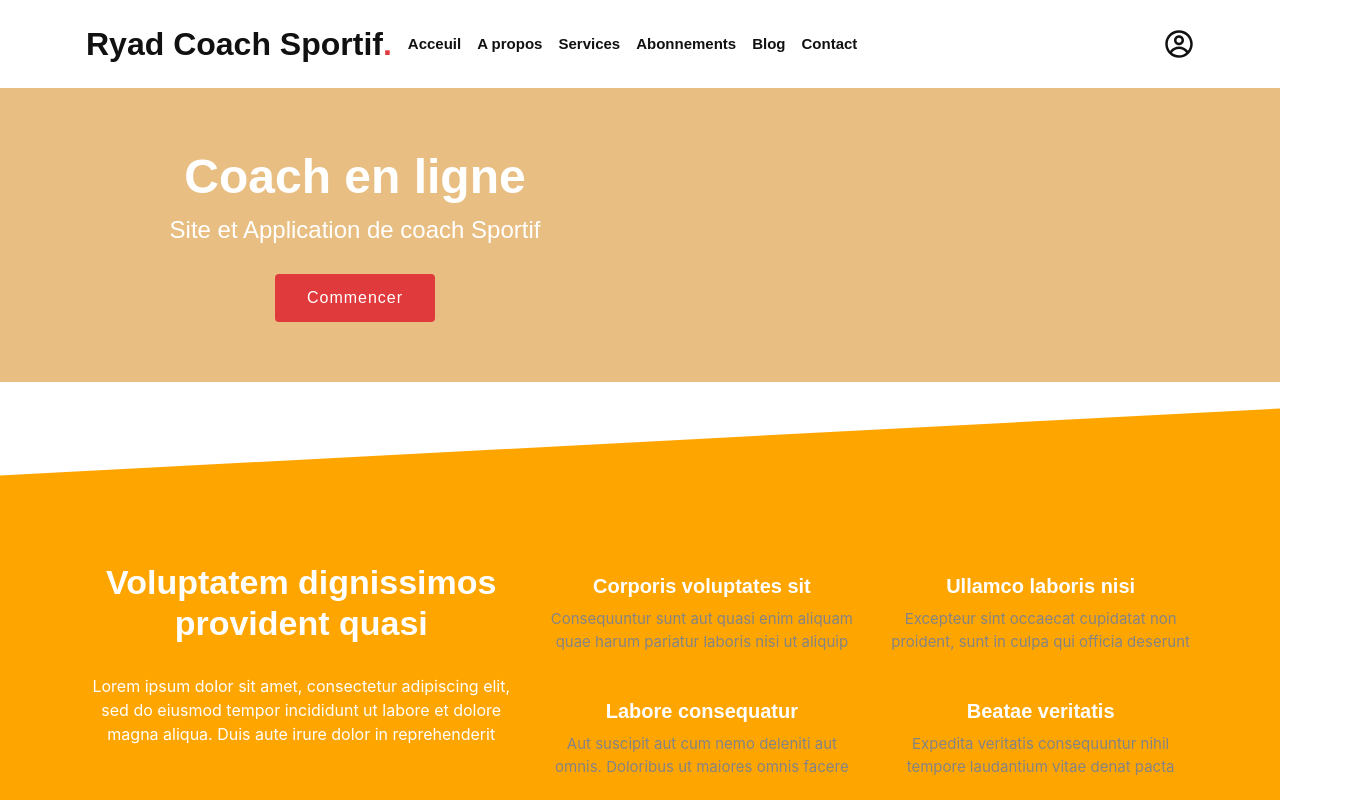
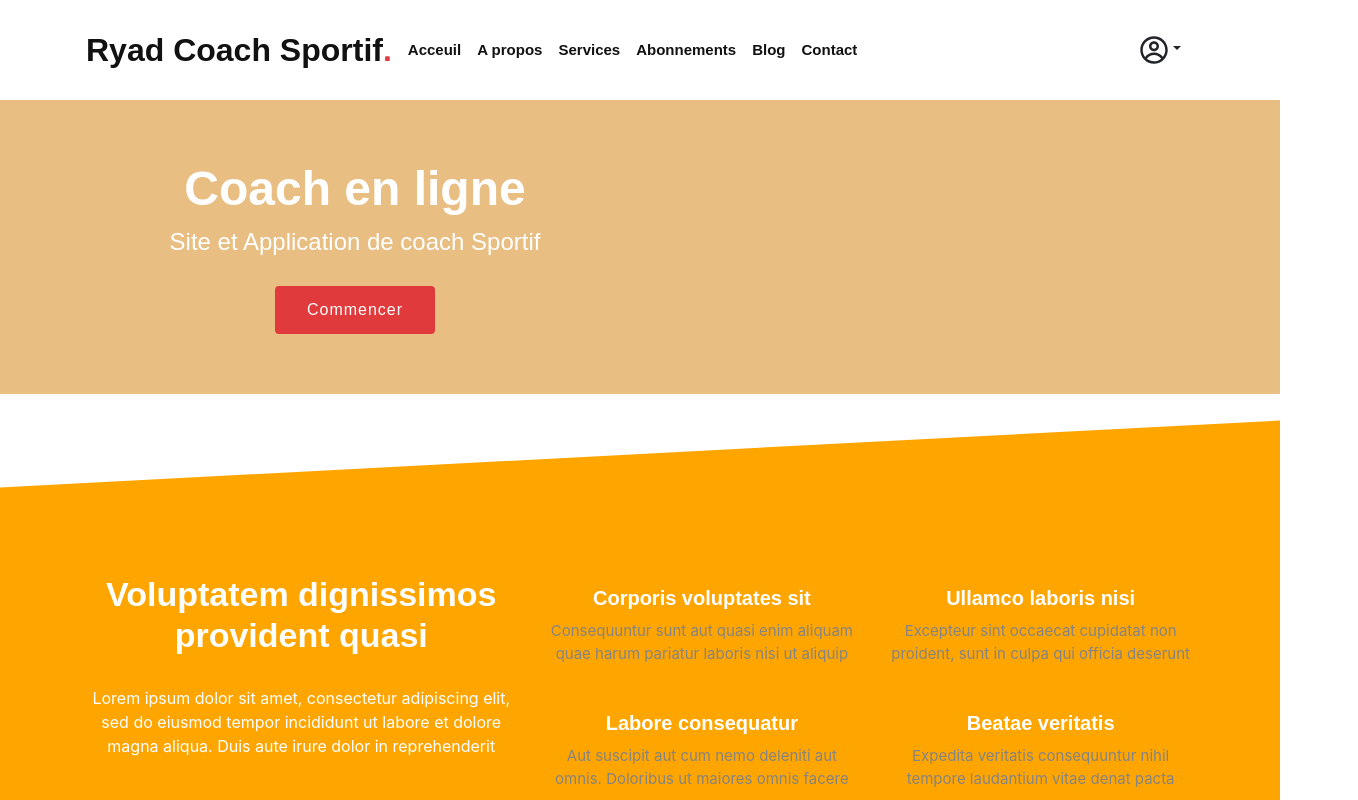
Before and after one commit to alphaseul/ryadcoach, a React (Create React App) app: page / in a window 1280 px wide. Shown: the top 800 px of the page, 1358 px wide, since content can reach past the window. Built offline with nearby package versions, Linux system fonts and the light colour scheme.

Commit message:
navbar toogle button

```diff
--- a/src/Navbar.js
+++ b/src/Navbar.js
@@ -1,11 +1,11 @@
 import React from "react";
 import "./Navbar.css";
 import { CgProfile } from "react-icons/cg";
-import { Navbar } from "react-bootstrap";
+import { Navbar, Dropdown } from "react-bootstrap";
 
 function NavBar() {
   return (
-    <header id="header" className="container">
+    <div id="header" className="container">
       <Navbar expand="lg">
         <h1 className="logo me-auto">
           <a href="index.html">
@@ -14,7 +14,7 @@ function NavBar() {
         </h1>
 
         <Navbar.Collapse id="basic-navbar-nav">
-          <a href="/#" className="logo me-auto mobile-nav">
+          <a href="/#" className="logo me-auto">
             <img src=" " alt="" />
           </a>
           <nav className="nav-menu">
@@ -41,25 +41,20 @@ function NavBar() {
           </nav>
         </Navbar.Collapse>
         <nav className="nav-menu ">
-          <ul>
-            <li className="drop-down">
-              <a href="/#">
-                <CgProfile size="30px" />
-              </a>
-              <ul>
-                <li>
-                  <a href="/#">Inscription</a>
-                </li>
-                <li>
-                  <a href="/#">Connexion</a>
-                </li>
-              </ul>
-            </li>
-          </ul>
+          <Dropdown>
+            <Dropdown.Toggle variant=" " id="dropdown-basic">
+              <CgProfile size="30px" />
+            </Dropdown.Toggle>
+
+            <Dropdown.Menu>
+              <Dropdown.Item href="#/action-1">Inscription</Dropdown.Item>
+              <Dropdown.Item href="#/action-2">connexion</Dropdown.Item>
+            </Dropdown.Menu>
+          </Dropdown>
         </nav>
         <Navbar.Toggle aria-controls="basic-navbar-nav" />
       </Navbar>
-    </header>
+    </div>
   );
 }
 
```
Also changed, not shown: 1 other file (tests, documents, lock files or other folders).
